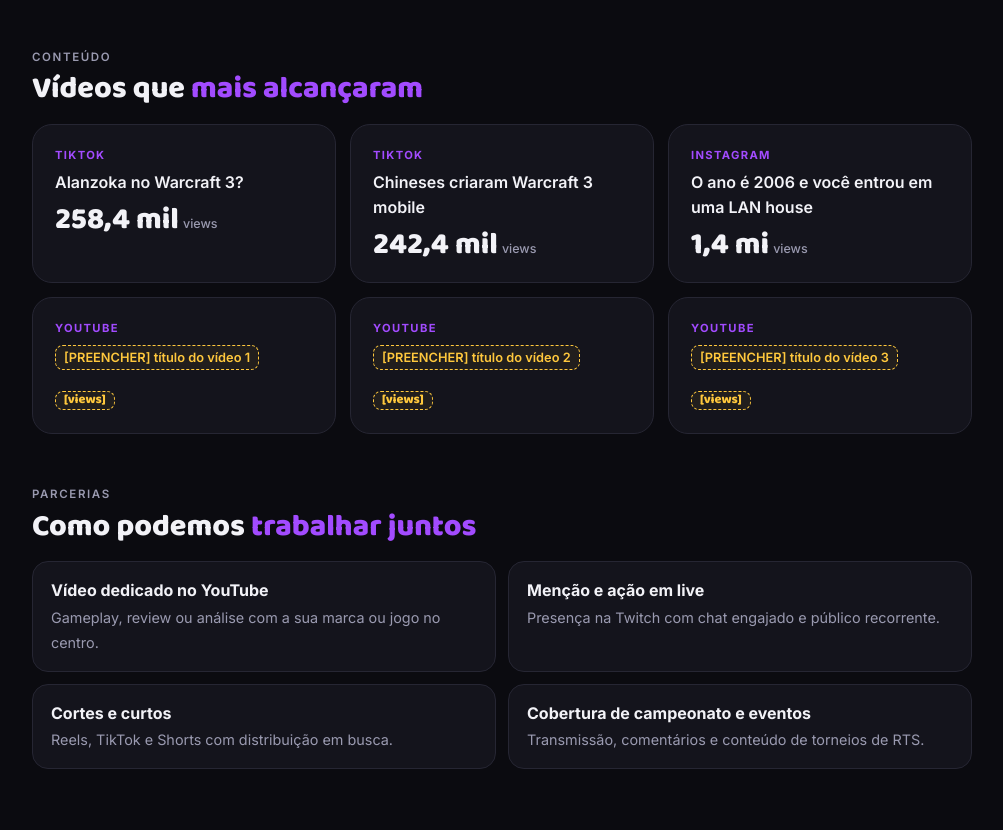
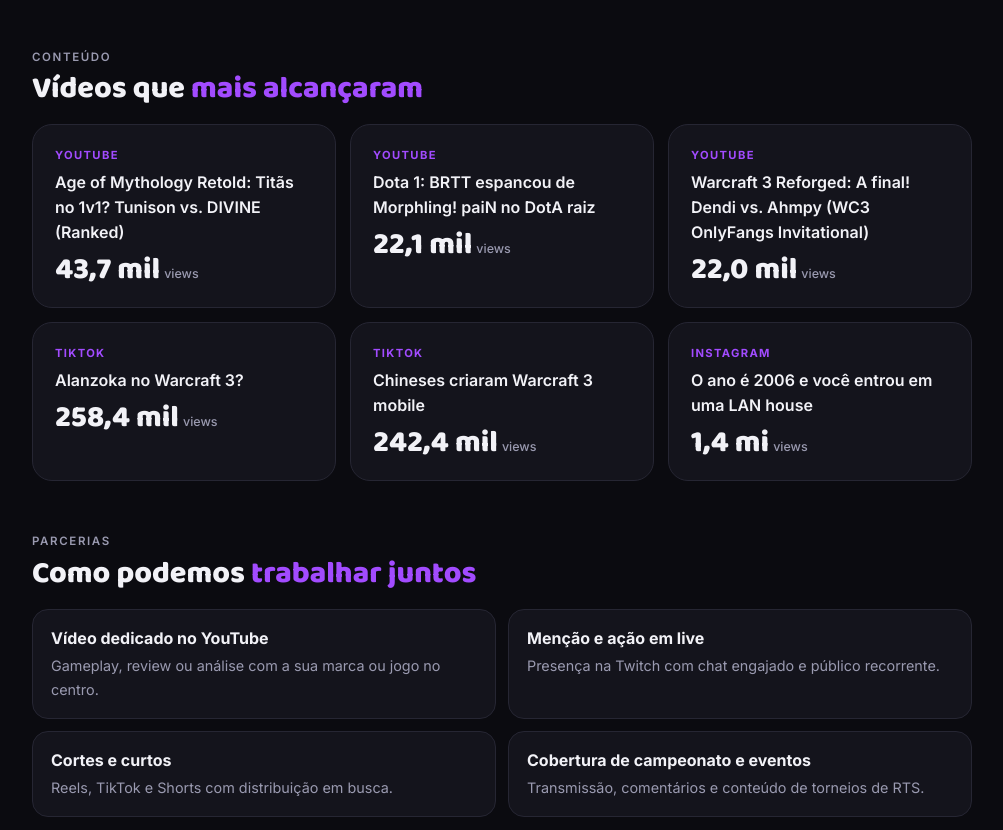
Before and after one commit to forkxx/forkxx.github.io, a plain HTML site: page index.html in a window 1280 px wide. Shown: the part 2332-3162 px from the top of the page, without its empty margins (138-1141 px from the left). Drawn offline with Linux system fonts and the light colour scheme.

Commit message:
Adiciona os 3 vídeos de destaque do YouTube
Co-Authored-By: Claude Sonnet 5.5 <noreply@anthropic.com>
Claude-Session: https://claude.ai/code/session_017pUoQVKanmXR9VQwW255H2

```diff
--- a/index.html
+++ b/index.html
@@ -260,13 +260,12 @@
   <div class="eyebrow">Conteúdo</div>
   <h2>Vídeos que <span>mais alcançaram</span></h2>
   <div class="grid g3">
+    <div class="card hl"><div class="plat-tag">YouTube</div><div class="title">Age of Mythology Retold: Titãs no 1v1? Tunison vs. DIVINE (Ranked)</div><div class="views">43,7 mil<small>views</small></div></div>
+    <div class="card hl"><div class="plat-tag">YouTube</div><div class="title">Dota 1: BRTT espancou de Morphling! paiN no DotA raiz</div><div class="views">22,1 mil<small>views</small></div></div>
+    <div class="card hl"><div class="plat-tag">YouTube</div><div class="title">Warcraft 3 Reforged: A final! Dendi vs. Ahmpy (WC3 OnlyFangs Invitational)</div><div class="views">22,0 mil<small>views</small></div></div>
     <div class="card hl"><div class="plat-tag">TikTok</div><div class="title">Alanzoka no Warcraft 3?</div><div class="views">258,4 mil<small>views</small></div></div>
     <div class="card hl"><div class="plat-tag">TikTok</div><div class="title">Chineses criaram Warcraft 3 mobile</div><div class="views">242,4 mil<small>views</small></div></div>
     <div class="card hl"><div class="plat-tag">Instagram</div><div class="title">O ano é 2006 e você entrou em uma LAN house</div><div class="views">1,4 mi<small>views</small></div></div>
-    <!-- PREENCHER: título e views dos 3 vídeos do YouTube -->
-    <div class="card hl"><div class="plat-tag">YouTube</div><div class="title"><span class="todo">[PREENCHER] título do vídeo 1</span></div><div class="views"><span class="todo">[views]</span></div></div>
-    <div class="card hl"><div class="plat-tag">YouTube</div><div class="title"><span class="todo">[PREENCHER] título do vídeo 2</span></div><div class="views"><span class="todo">[views]</span></div></div>
-    <div class="card hl"><div class="plat-tag">YouTube</div><div class="title"><span class="todo">[PREENCHER] título do vídeo 3</span></div><div class="views"><span class="todo">[views]</span></div></div>
   </div>
 </section>
 
```
